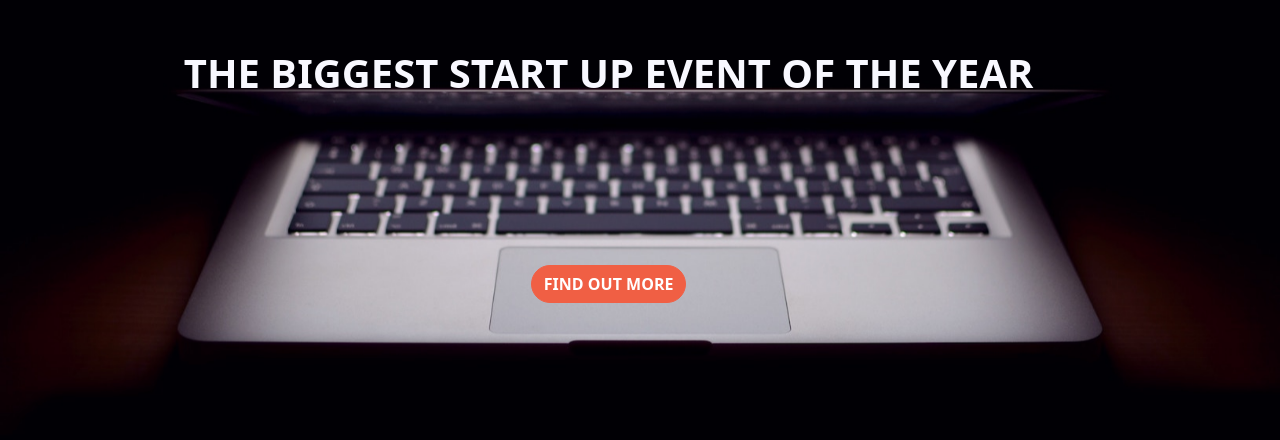
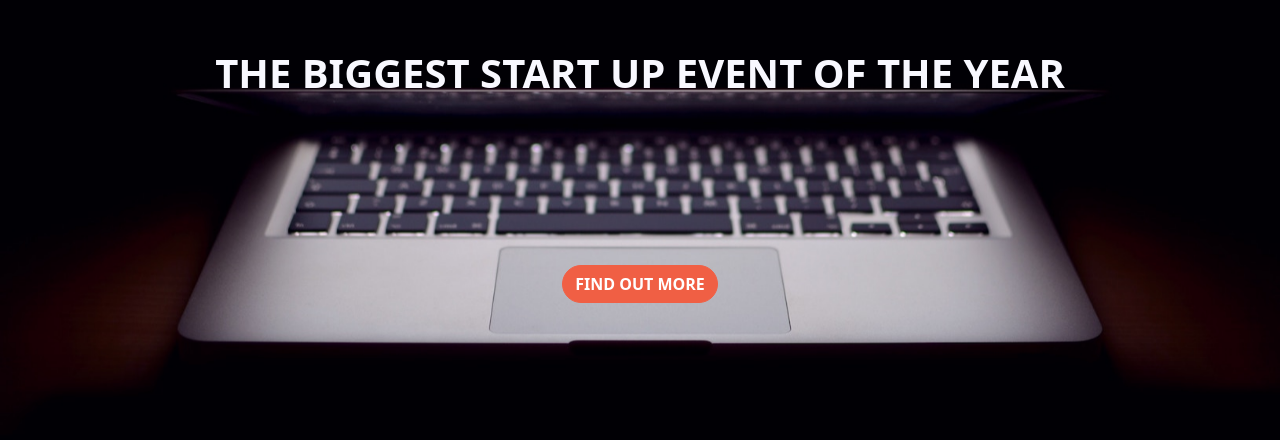
Before and after one commit to Brivera718/My-First-Landing-Page, a plain HTML site: page index.html in a window 1280 px wide. Shown: the part 224-664 px from the top of the page. Drawn offline with nearby package versions, Linux system fonts and the light colour scheme.

Commit message:
Update su.css

```diff
--- a/su.css
+++ b/su.css
@@ -32,7 +32,10 @@ h1 {
 .btn-xl {
   padding: 1rem 2em;
 }
-
+div.container{
+  display:flex;
+  justify-content:center;
+}
 .btn-primary {
   background-color: #f05f44;
   border-color: #f05f44;
```
